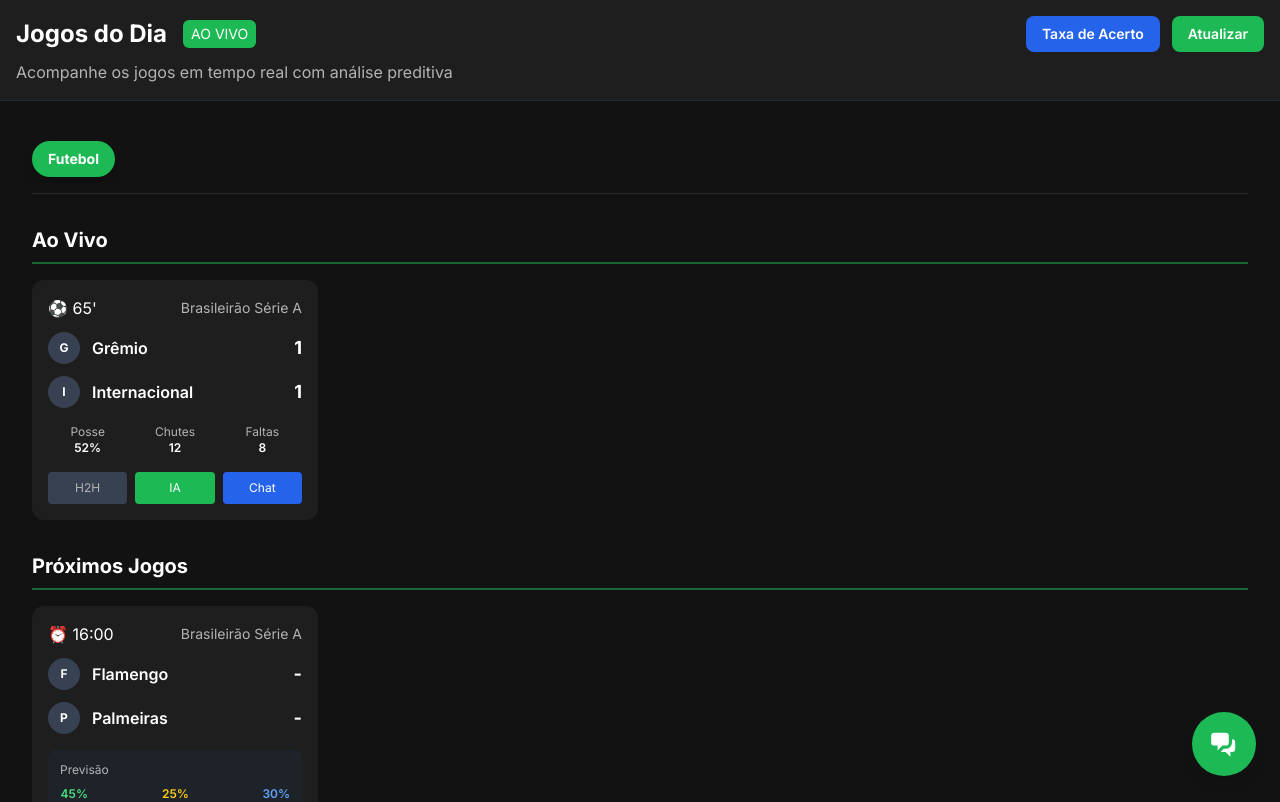
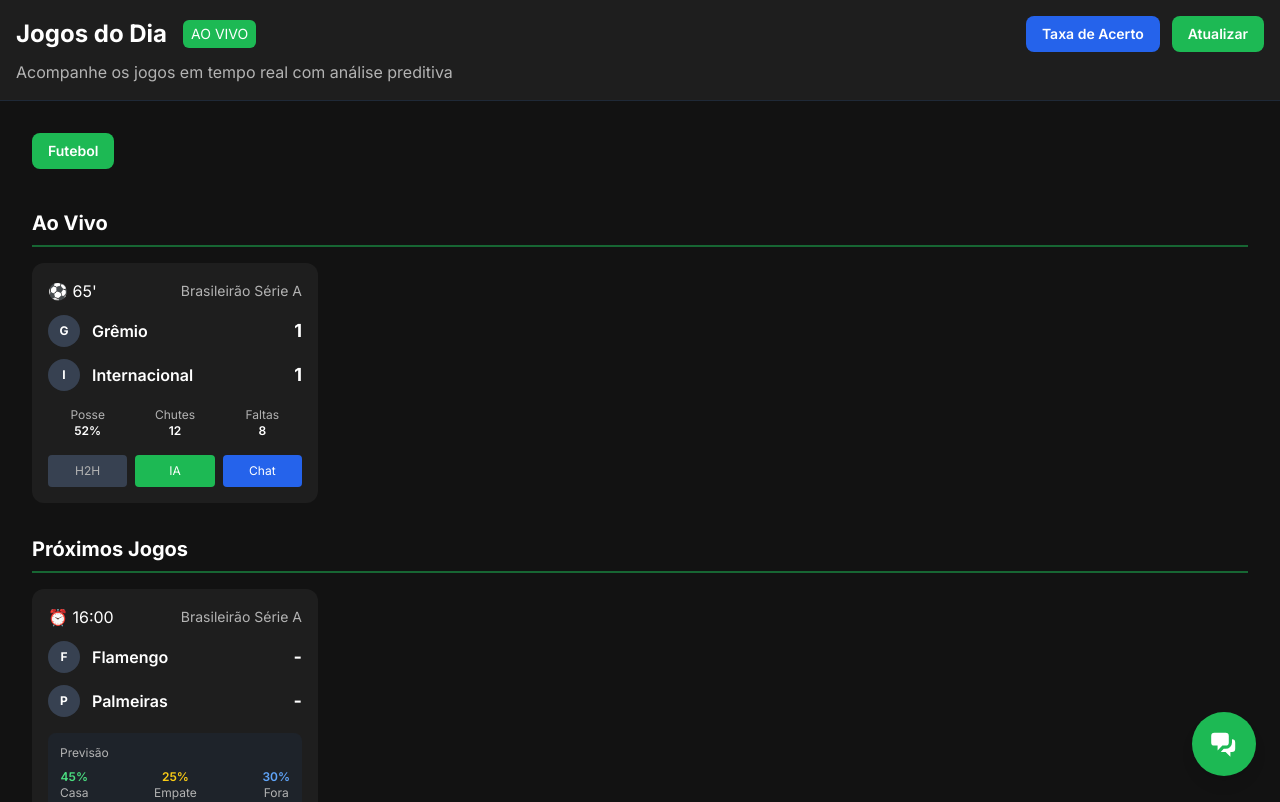
Before and after one commit to drigos01/Jogos-do-dia-, a React (Vite) app: page / in a window 1280 px wide. Shown: the top 802 px of the page. Built offline with nearby package versions, Linux system fonts and the light colour scheme.

Commit message:
Update SportFilter.tsx

```diff
--- a/components/SportFilter.tsx
+++ b/components/SportFilter.tsx
@@ -1,4 +1,3 @@
-
 import React from 'react';
 
 interface SportFilterProps {
@@ -9,28 +8,21 @@ interface SportFilterProps {
 
 const SportFilter: React.FC<SportFilterProps> = ({ sports, activeSport, onSelectSport }) => {
   return (
-    <div className="border-b border-white/10 pb-2 mb-4">
-      <div className="flex space-x-2 overflow-x-auto p-2 -mx-2">
+    <div className="flex space-x-2 overflow-x-auto pb-2">
       {sports.map((sport) => (
         <button
           key={sport}
           onClick={() => onSelectSport(sport)}
-            className={`
-              whitespace-nowrap py-2 px-4 rounded-full font-bold text-sm transition-all duration-300
-              focus:outline-none focus:ring-2 focus:ring-accent focus:ring-offset-2 focus:ring-offset-brand-bg
-              ${
+          className={`px-4 py-2 rounded-lg font-semibold text-sm whitespace-nowrap transition-colors ${
             activeSport === sport
-                  ? 'bg-accent text-white shadow-lg'
-                  : 'bg-card-bg text-text-secondary hover:bg-white/10 hover:text-text-primary'
-              }
-            `}
-            aria-current={activeSport === sport ? 'page' : undefined}
+              ? 'bg-accent text-white'
+              : 'bg-card-bg text-text-secondary hover:text-text-primary hover:bg-gray-700'
+          }`}
         >
           {sport}
         </button>
       ))}
     </div>
-    </div>
   );
 };
 
```
Lines whose indentation alone changed are shown as unchanged.
